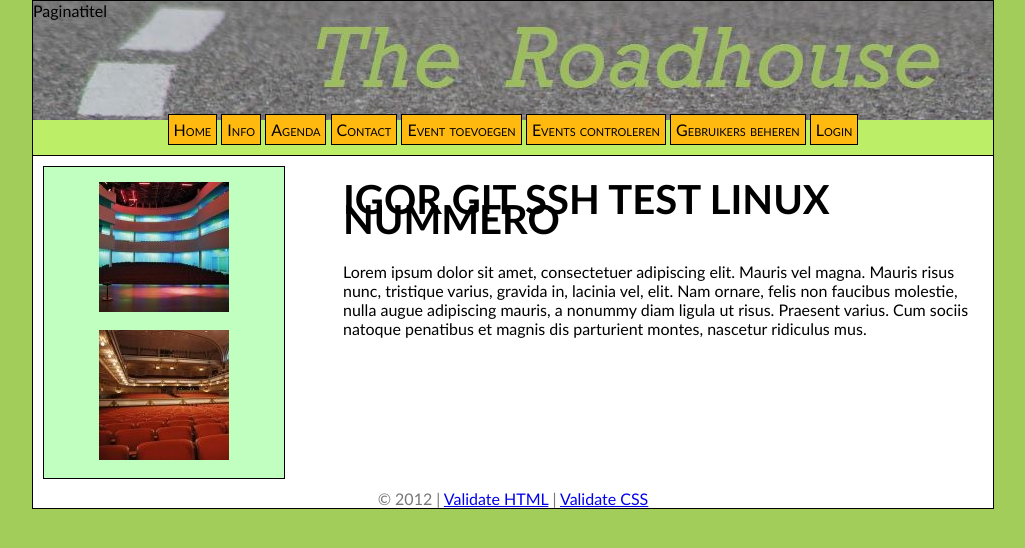
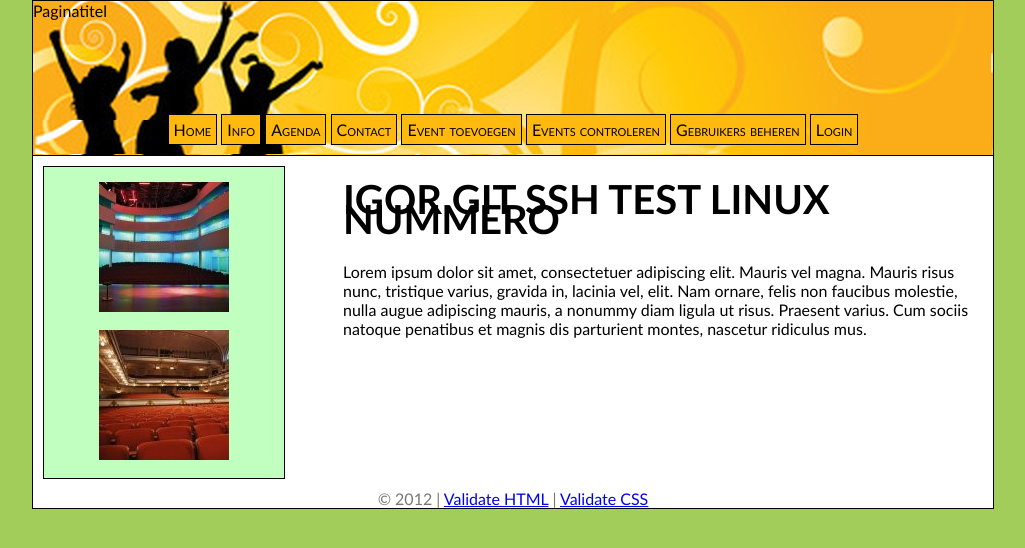
Before and after one commit to MaartenJager/Public_Agenda, a PHP site: page /index.php in a window 1280 px wide. Shown: the top 548 px of the page, without its empty margins (127-1152 px from the left). Run offline with PHP 8.4, Linux system fonts and the light colour scheme.

Commit message:
nieuwe header

```diff
--- a/style.css
+++ b/style.css
@@ -76,7 +76,7 @@ form.button:hover {
 
     /* Properties of background */
     background: #BCEE68;
-    background-image: url(img/header.jpg);
+    background-image: url(img/header-top.png);
 
     /* Properties of boundaries */
     border-bottom-style: solid;
@@ -93,6 +93,7 @@ form.button:hover {
 
     /* Properties of background */
     background: #BCEE68;
+    background-image: url(img/header-bottom.png);
 
     /* Properties of boundaries */
     border-bottom-style: solid;
```
Also changed, not shown: img/header-bottom.png (added), img/header-top.png (added).
